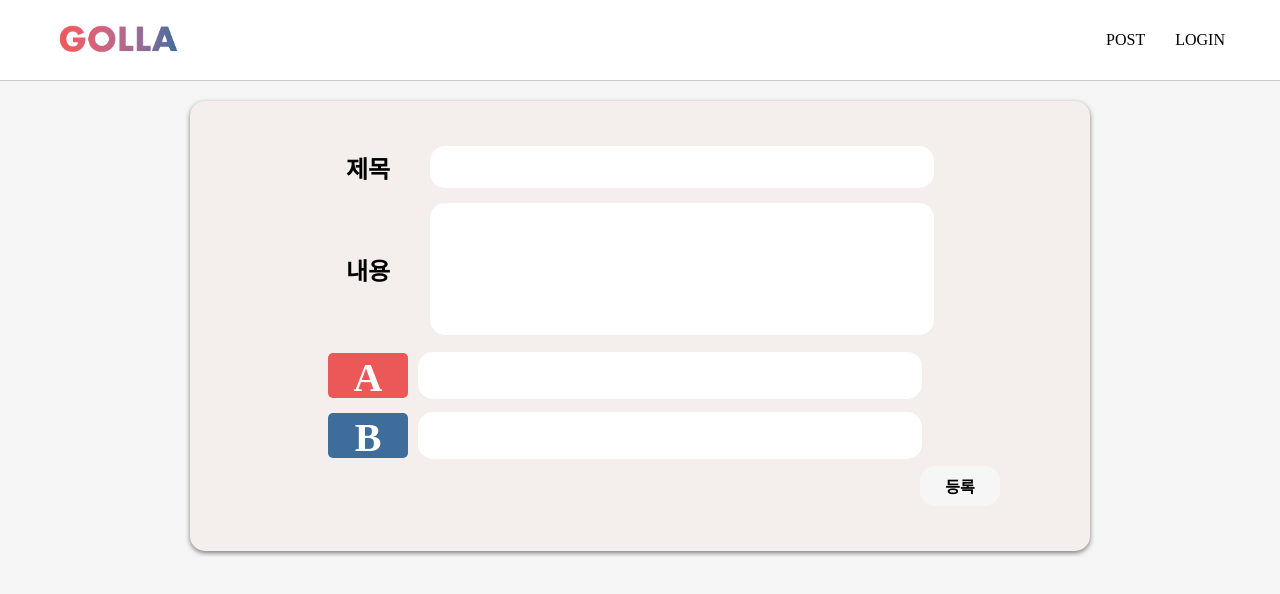
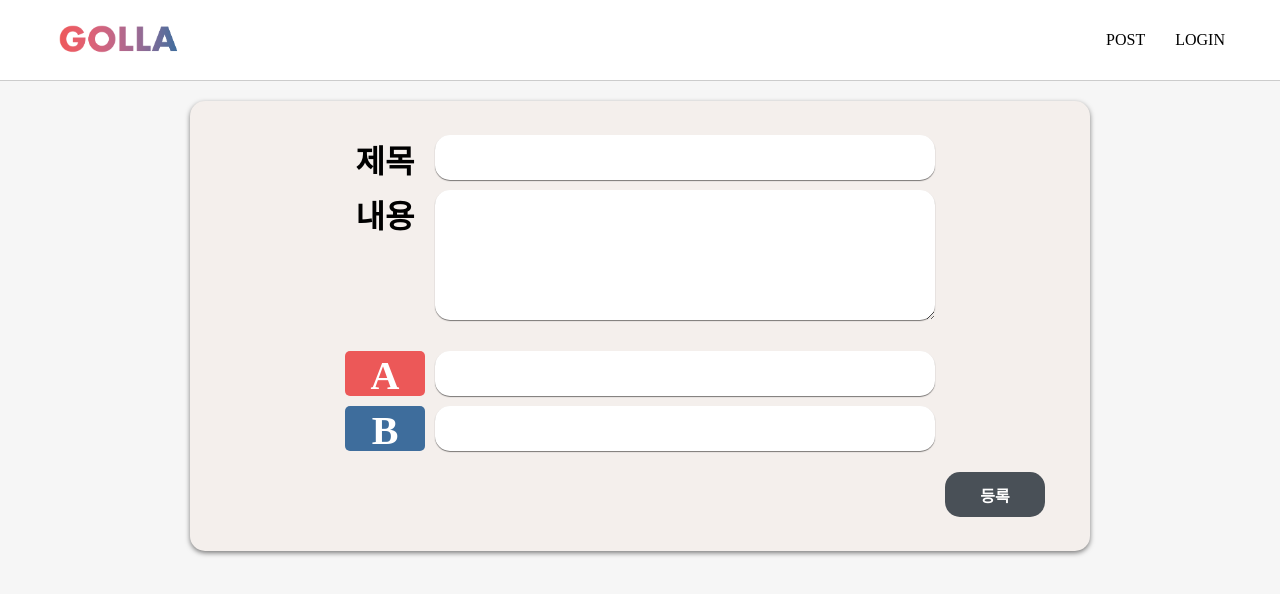
Before and after one commit to YS739/GOLLA_project, a React (Create React App) app: page /upload in a window 1280 px wide. Shown: the top 594 px of the page. Built offline with nearby package versions, Linux system fonts and the light colour scheme; a web font is replaced by a local one.

Commit message:
Feat Main UI and Post UI

```diff
--- a/src/components/PostsList/PostsList.jsx
+++ b/src/components/PostsList/PostsList.jsx
@@ -36,8 +36,10 @@ const PostsList = () => {
         }}
       >
         <CardBox>
-          <CardTitle>노트북 살 건데 골라주라</CardTitle>
-          {/* TODO: data 가져와서 말 줄임표 추가하기
+          <CardTitle>
+            노트북 살 건데 골라주라 노트북 살 건데 골라주라 노트북 살 건데 골라
+          </CardTitle>
+          {/* TODO: data 가져와서 말 줄임표 추가하기 - 두 줄이 되게
           <div>
             {post.title.length < 20
               ? post.title
--- a/src/components/PostsList/style.js
+++ b/src/components/PostsList/style.js
@@ -31,10 +31,13 @@ export const CardBox = styled.div`
 `;
 
 export const CardTitle = styled.div`
+  width: 300px;
+  height: 40px;
   font-size: 20px;
   font-weight: bold;
   margin-top: 15px;
   margin-bottom: 30px;
+  text-align: center;
 `;
 
 // white box - Category, GageBar
@@ -75,7 +78,7 @@ export const ContentB = styled(ContentA)``;
 // GageBar
 export const GageBar = styled.div`
   width: 80%;
-  height: 20px;
+  height: 23px;
   display: flex;
   flex-direction: row;
   justify-content: space-between;
@@ -85,9 +88,12 @@ export const GageBar = styled.div`
 
 export const PercentA = styled.div`
   width: 40%;
+  height: 100%;
   background-color: #ec5858;
   display: flex;
   justify-content: center;
+  align-items: center;
+  padding-top: 2px;
 `;
 
 export const PercentB = styled(PercentA)`
--- a/src/pages/EditPage/EditPage.jsx
+++ b/src/pages/EditPage/EditPage.jsx
@@ -8,7 +8,7 @@ import {
   TitleInput,
   PostContentBox,
   PostContent,
-  ContentInput,
+  ContentTextarea,
   CategoryBox,
   ABox,
   CategoryA,
@@ -29,7 +29,7 @@ const EditPage = () => {
             </PostTitleBox>
             <PostContentBox>
               <PostContent>내용</PostContent>
-              <ContentInput />
+              <ContentTextarea />
             </PostContentBox>
           </WritingBox>
           <CategoryBox>
--- a/src/pages/MainPage/MainPage.jsx
+++ b/src/pages/MainPage/MainPage.jsx
@@ -12,6 +12,7 @@ import {
 } from './style';
 
 const MainPage = () => {
+  // TODO:
   return (
     <Section>
       <MainNav>
--- a/src/pages/UploadPage/UploadPage.jsx
+++ b/src/pages/UploadPage/UploadPage.jsx
@@ -8,7 +8,7 @@ import {
   TitleInput,
   PostContentBox,
   PostContent,
-  ContentInput,
+  ContentTextarea,
   CategoryBox,
   ABox,
   CategoryA,
@@ -29,7 +29,7 @@ const UploadPage = () => {
             </PostTitleBox>
             <PostContentBox>
               <PostContent>내용</PostContent>
-              <ContentInput />
+              <ContentTextarea />
             </PostContentBox>
           </WritingBox>
           <CategoryBox>
--- a/src/pages/UploadPage/style.js
+++ b/src/pages/UploadPage/style.js
@@ -19,8 +19,8 @@ export const Article = styled.div`
 `;
 
 export const PostForm = styled.form`
-  width: 80%;
-  height: 80%;
+  width: 90%;
+  height: 90%;
   display: flex;
   flex-direction: column;
   justify-content: space-evenly;
@@ -30,7 +30,6 @@ export const PostForm = styled.form`
 // 제목, 내용 Box
 export const WritingBox = styled.div`
   width: 100%;
-  height: 55%;
   display: flex;
   flex-direction: column;
   justify-content: space-between;
@@ -41,41 +40,70 @@ export const WritingBox = styled.div`
 // Title
 export const PostTitleBox = styled.div`
   display: flex;
+  flex-direction: row;
   align-items: center;
+  margin-bottom: 10px;
 `;
 
 export const PostTitle = styled.div`
-  margin-right: 40px;
-  font-size: 24px;
+  color: black;
+  width: 80px;
+  height: 40px;
+  font-weight: bold;
+  font-size: 32px;
+  display: flex;
+  justify-content: center;
+  align-items: center;
+
+  padding-top: 4px;
+  padding-bottom: 1px;
+
+  margin-right: 10px;
+  text-align: center;
 `;
 
 export const TitleInput = styled.input`
   width: 500px;
-  height: 40px;
+  height: 45px;
   border-radius: 15px;
   border: none;
   font-size: 16px;
+  box-shadow: rgba(0, 0, 0, 0.5) 0px 1px 1px;
+  padding-left: 10px;
+  box-sizing: border-box;
+
+  :focus {
+    outline: none;
+  }
 `;
 
 // Content
-export const PostContentBox = styled(PostTitleBox)``;
+export const PostContentBox = styled(PostTitleBox)`
+  align-items: flex-start;
+`;
 
 export const PostContent = styled(PostTitle)``;
 
-export const ContentInput = styled(TitleInput)`
+export const ContentTextarea = styled.textarea`
+  width: 500px;
   height: 130px;
-  display: flex;
-  align-items: top;
-  white-space: pre-line;
-  /* TODO: 첫번째 줄에 써지게 하기 + 자동 줄바꿈 */
+  border-radius: 15px;
+  border: none;
+  font-size: 16px;
+  word-break: break-all;
+  box-shadow: rgba(0, 0, 0, 0.5) 0px 1px 1px;
+  padding-left: 10px;
+  box-sizing: border-box;
+
+  :focus {
+    outline: none;
+  }
 `;
 
 // 선택분류 A,B
 export const CategoryBox = styled.div`
   width: 90%;
-  height: 35%;
   margin-top: 10px;
-  margin-right: 30px;
   display: flex;
   flex-direction: column;
   justify-content: space-around;
@@ -87,6 +115,13 @@ export const CategoryBox = styled.div`
     border-radius: 15px;
     border: none;
     font-size: 16px;
+    box-shadow: rgba(0, 0, 0, 0.5) 0px 1px 1px;
+    padding-left: 10px;
+    box-sizing: border-box;
+
+    :focus {
+      outline: none;
+    }
   }
 `;
 
@@ -95,6 +130,7 @@ export const ABox = styled.div`
   flex-direction: row;
   justify-content: center;
   align-items: center;
+  margin-bottom: 10px;
 `;
 
 export const CategoryA = styled.div`
@@ -123,20 +159,22 @@ export const CategoryB = styled(CategoryA)``;
 // 등록 버튼
 export const AddBtn = styled.button`
   float: right;
-  width: 80px;
-  height: 40px;
+  width: 100px;
+  height: 45px;
   border: none;
   border-radius: 15px;
-  background-color: #f6f6f6;
+  background-color: #495057;
+  color: white;
 
   font-size: 16px;
   font-weight: bold;
+  margin-right: 0;
 
   cursor: pointer;
 
   :hover {
-    background-color: black;
-    color: white;
+    background-color: #f6f6f6;
+    color: black;
     transition: 1s;
   }
 `;
```
